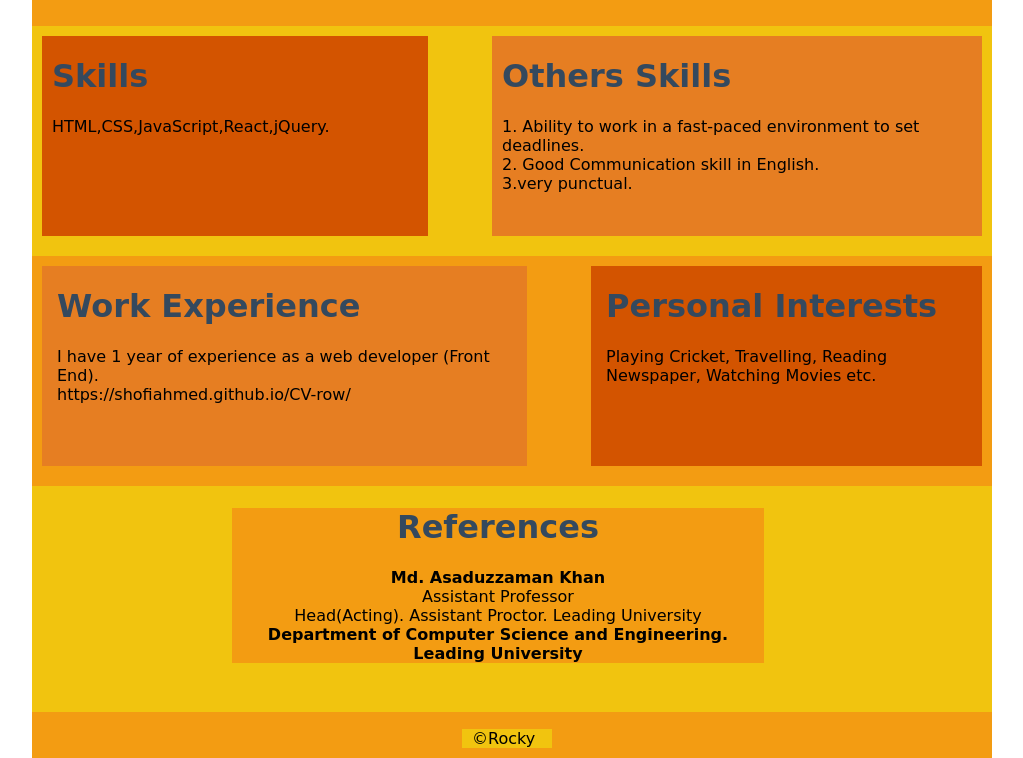
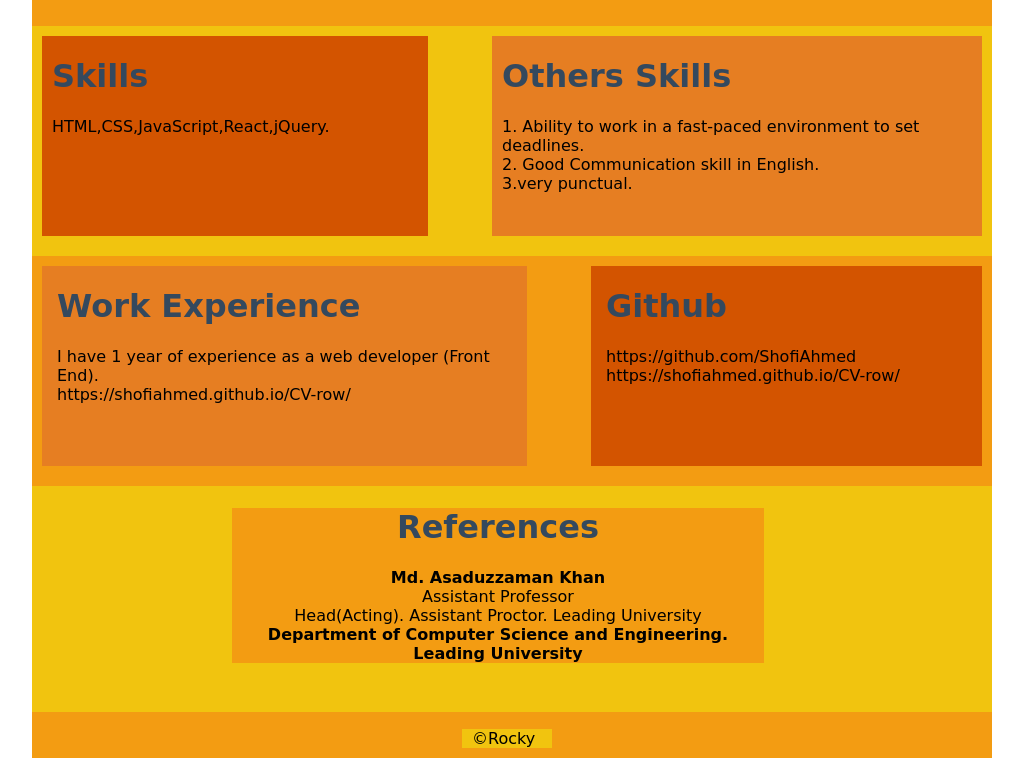
Before and after one commit to ShofiAhmed/CV-row, a plain HTML site: page index.html in a window 1280 px wide. Shown: the part 1051-1809 px from the top of the page, without its empty margins (128-1151 px from the left). Drawn offline with Linux system fonts and the light colour scheme.

Commit message:
Update index.html

```diff
--- a/index.html
+++ b/index.html
@@ -123,8 +123,10 @@
 
         </div>
         <div class="interests wow pulse">
-            <h1>Personal Interests</h1>
-           Playing Cricket, Travelling, Reading Newspaper,  Watching Movies etc.
+            <h1>Github</h1>
+           https://github.com/ShofiAhmed
+		 https://shofiahmed.github.io/CV-row/
+
         </div>
          </div>
         <div class="references">
```
